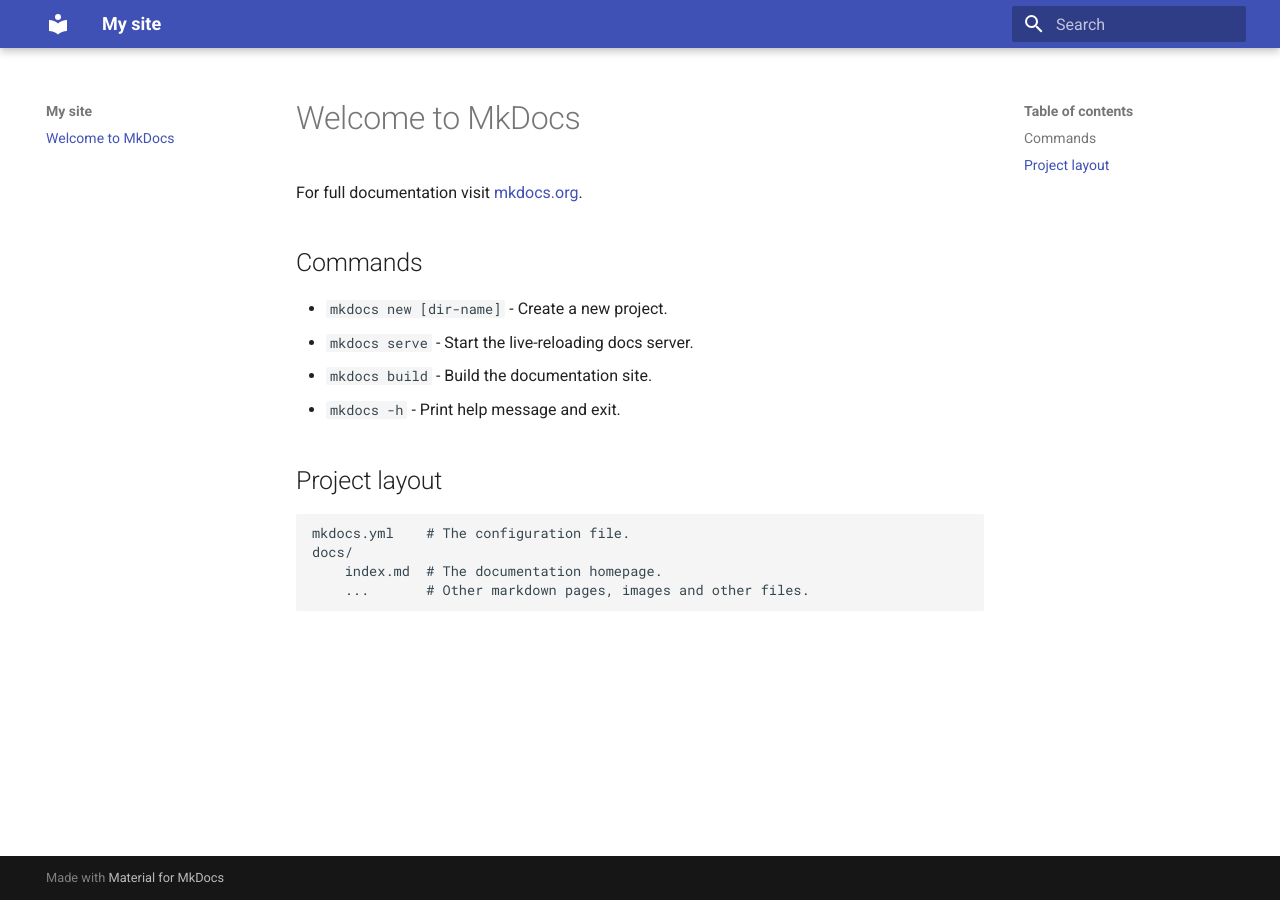
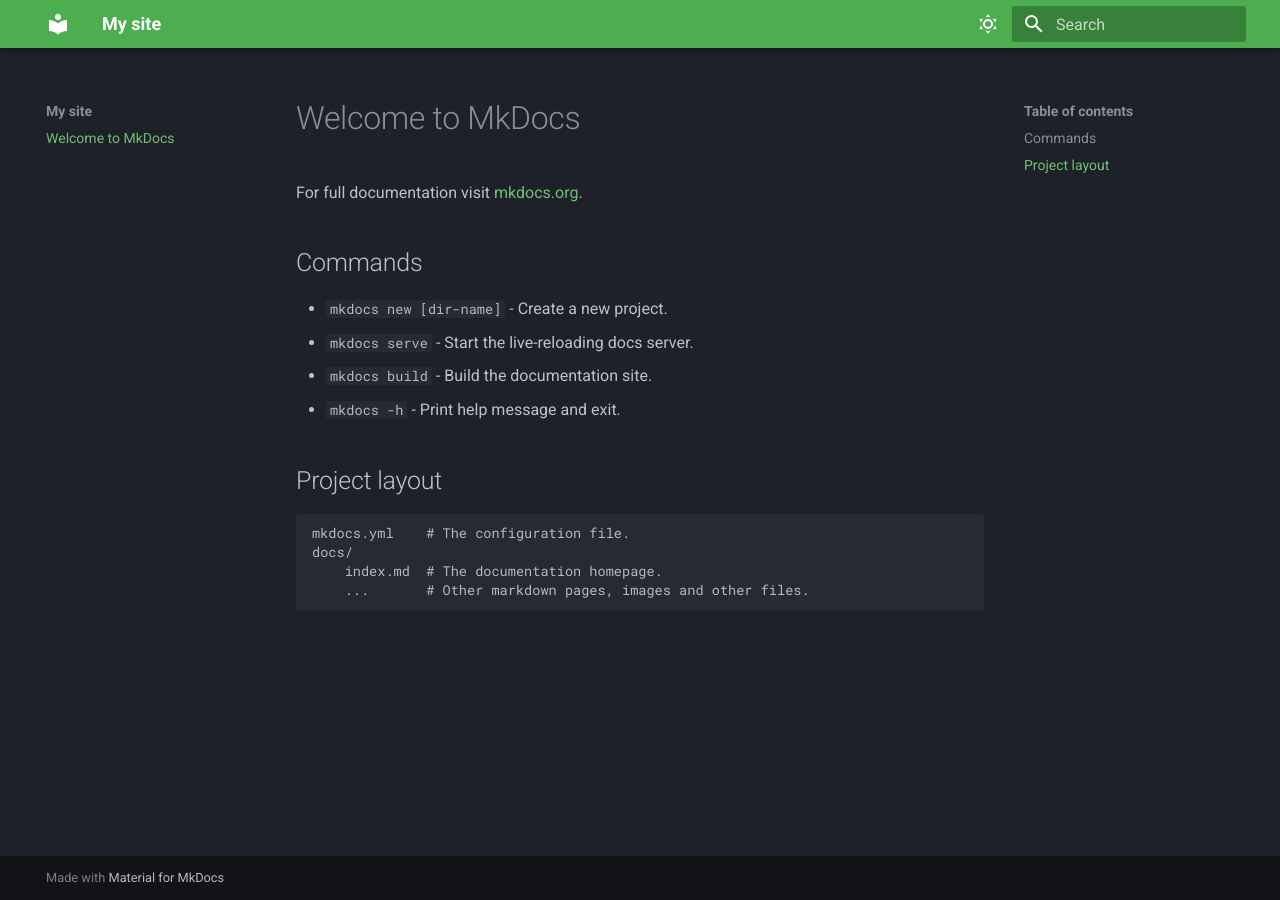
Before and after one commit to Mattia04/Numerical-Methods, an MkDocs documentation site: the page built from docs/index.md, in a window 1280 px wide. Built offline with MkDocs 1.6.1 and Material for MkDocs 9.7.7, drawn with Linux system fonts in a browser that asks for light colours.

```diff
--- a/mkdocs.yml
+++ b/mkdocs.yml
@@ -2,3 +2,19 @@ site_name: My site
 site_url: https://mydomain.org/mysite
 theme:
   name: material
+  palette:
+    # dark mode
+    - scheme: slate
+      toggle:
+        icon: material/weather-sunny
+        name: Dark mode
+      primary: green
+      accent: deep purple
+
+    # light mode
+    - scheme: default
+      toggle:
+        icon: material/weather-night
+        name: Light mode
+      primary: blue
+      accent: deep orange
```
